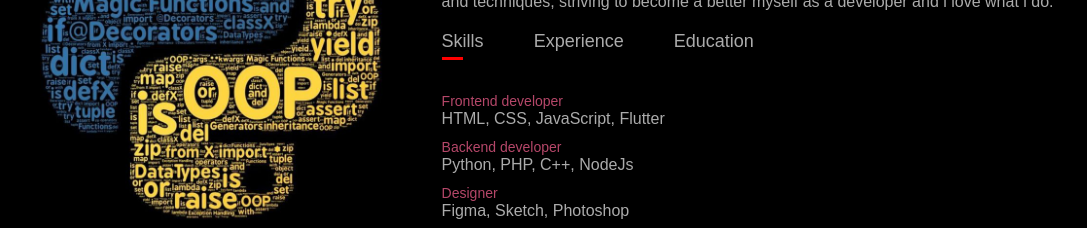
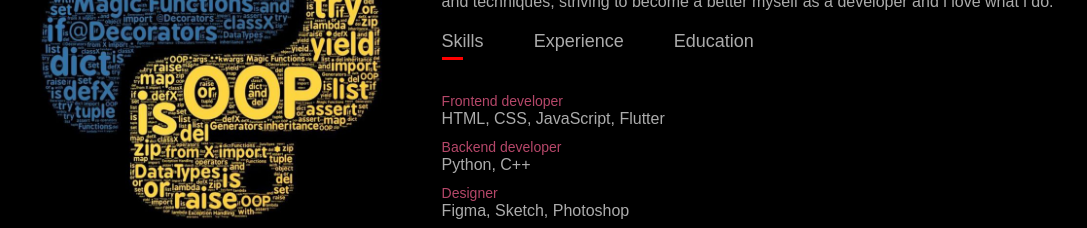
Before and after one commit to yadhu14/portfolio, a plain HTML site: page index.html in a window 1280 px wide. Shown: the part 1020-1248 px from the top of the page, without its empty margins (96-1183 px from the left). Drawn offline with Linux system fonts and the light colour scheme.

Commit message:
Update index.html

```diff
--- a/index.html
+++ b/index.html
@@ -54,7 +54,7 @@
                         <div class="tab-contents active-tab" id="skills">
                             <ul>
                                 <li><span>Frontend developer</span><br>HTML, CSS, JavaScript, Flutter</li>
-                                <li><span>Backend developer</span><br>Python, PHP, C++, NodeJs</li>
+                                <li><span>Backend developer</span><br>Python, C++</li>
                                 <li><span>Designer</span><br>Figma, Sketch, Photoshop</li>
                             </ul>
                         </div>
```
